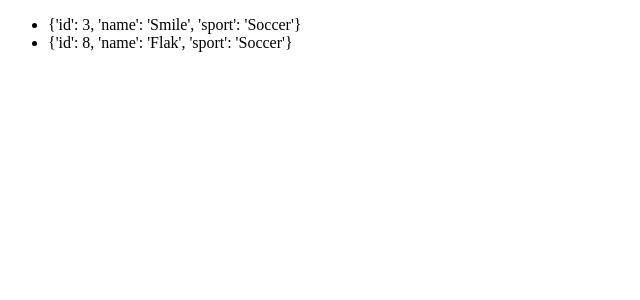
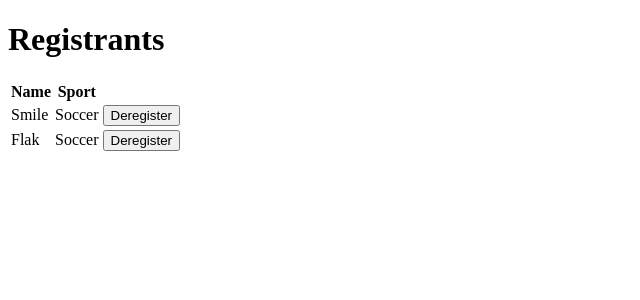
Before and after one commit to xiangivyli/coding_playground, a Flask app: page /registrants in a window 1280 px wide. Shown: the top 300 px of the page, without its empty margins (0-640 px from the left). Run offline with Flask 3, Linux system fonts and the light colour scheme; data comes from the database, SQL or seed files in the repository; both versions use the stored data as it was after the commit; some libraries are stand-ins or nearby versions.

```diff
--- a/cs50/week9_flask/froshims/app.py
+++ b/cs50/week9_flask/froshims/app.py
@@ -26,6 +26,15 @@ SPORTS = {
 def index():
     return render_template("index.html", sports=SPORTS)
 
+@app.route("/deregister", methods=["POST"])
+def deregister():
+
+    # Forget registrant
+    id = request.form.get("id")
+    if id:
+        db.execute("DELETE FROM registrants WHERE id = ?", id)
+    return redirect("/registrants")
+
 @app.route("/register", methods=["POST"])
 def register():
     # Validate submission
--- a/cs50/week9_flask/froshims/templates/registrants.html
+++ b/cs50/week9_flask/froshims/templates/registrants.html
@@ -1,11 +1,29 @@
 {% extends "layout.html" %}
 
 {% block body %}
-
-    <ul>
-        {% for name in registrants %}
-            <li>{{ name }}</li>
-        {% endfor %}
-    </ul>
+    <h1>Registrants</h1>
+    <table>
+        <thead>
+            <tr>
+                <th>Name</th>
+                <th>Sport</th>
+                <th></th>
+            </tr>
+        </thead>
+        <tbody>
+            {% for registrant in registrants %}
+                <tr>
+                    <td>{{ registrant.name }}</td>
+                    <td>{{ registrant.sport }}</td>
+                    <td>
+                        <form action="/deregister" method="post">
+                            <input name="id" type="hidden" value="{{ registrant.id }}">
+                            <input type="submit" value="Deregister">
+                        </form>
+                    </td>
+                </tr>
+            {% endfor %}
+        </tbody>
+    </table>
 
 {% endblock %}
```
Also changed, not shown: cs50/week9_flask/froshims/froshims.db.
